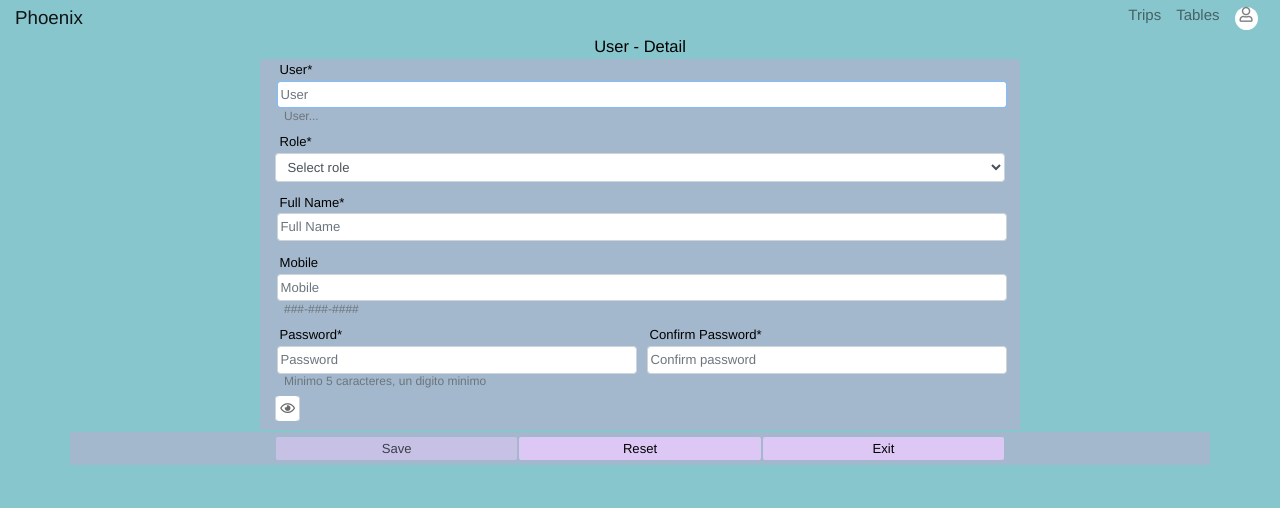
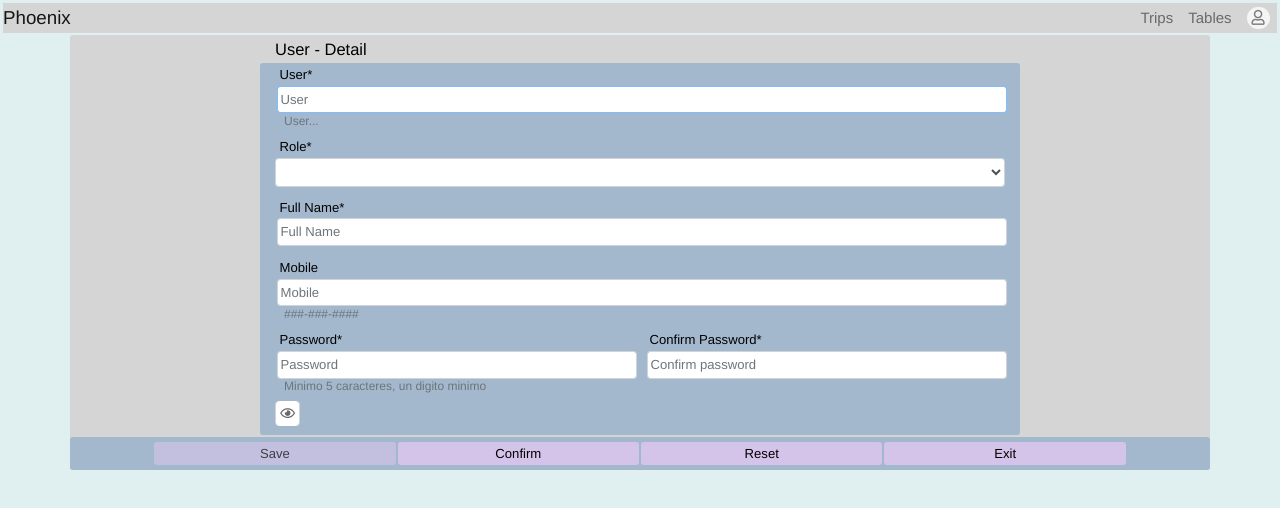
Before and after one commit to JoseRobert/TripTruckFront, a Vue app: page /detailUser in a window 1280 px wide. Shown: the top 508 px of the page. Built offline with nearby package versions, Linux system fonts and the light colour scheme.

Commit message:
Mejorando las tablas

```diff
--- a/src/App.vue
+++ b/src/App.vue
@@ -1,6 +1,6 @@
 <template>
-  <div id="app" class='container-fluid'>
-    <nav id='Menu' class="navbar navbar-expand-sm navbar-light bg-light justify-content-center">
+  <div id="app" class='container-fluid sticky-top '>
+    <nav id='Menu' class="navbar navbar-expand-sm navbar-light bg-light menu justify-content-center">
 
       <router-link class="navbar-brand" to="/">Phoenix</router-link>
 
@@ -8,7 +8,7 @@
         <span class="navbar-toggler-icon"></span>
       </button>
       <div class="collapse navbar-collapse justify-content-end" id="navbarNav">
-          <ul class="navbar-nav ">
+          <ul class="navbar-nav">
             <li class="nav-item">
               <router-link class="nav-link" to="/trips">Trips</router-link>
                <div></div>
@@ -24,6 +24,7 @@
           </ul>
       </div>
     </nav>
+    <!-- Router view -->
     <transition name=''>
       <router-view/>
     </transition>
@@ -57,17 +58,21 @@ export default {
 
 <style scoped>
 :root {
-    --padding: 0.15rem;
-    --bgMenus: rgb(121, 162, 167);
+  --padding: 0.3rem;
+  /* --bgMenus: rgb(121, 162, 167); */
 }
 
-  #Menu {
-    background-color: var(--bgMenus) !important;
+.navbar-brand {
+  padding-left: var(--padding) !important;
+}
+.navbar {
  padding: var(--padding);
-    height: 2rem;
 }
-  .navbar-brand {
-    padding: var(--padding);
+.navbar-nav {
+  display: flex;
+  justify-content: center;
+  align-items:baseline;
+
 }
 .nav-item {
   padding: var(--padding);
--- a/src/assets/css/index.css
+++ b/src/assets/css/index.css
@@ -3,25 +3,28 @@
 @charset "UTF-8";
 
 /* @import url('Fonts: https://fonts.googleapis.com/css?family=???'); */
-/* @import url(theme_1.css); */
+@import url(sweetalert2.css);
 
 :root {
     /*  Main  */
-    --background-main: rgb(136, 198, 206) ;
-    --background-content: rgb(99, 82, 82) ;
+    --background-main: rgb(224, 239, 240);
     --color-main: black;
-    --border-radius: 0.13rem;
+
+    --background-content: rgb(99, 82, 82);
+    --border-radius: 0.20rem;
     /* --border-main:
     --border-content:  */
 
     /*  Menu NavBar */
-    --background-menu: #BD0219;
+    --background-menu: rgb(213, 213, 213);
     --font-color: #cbd5db;
-    --brand-color: rgb(121, 136, 119) ;
+    --brand-color: rgb(121, 136, 119);
     /* #5f788a */
     /* #485A75 */
     /*  SubMenu Nav */
 
+
+    /*  Content */
     --colorTitle: black;
 
     /*  Buttons  */
@@ -80,17 +83,23 @@ body {
 div, form {
     border-radius: var(--border-radius) !important;
 }
+#app {
+   padding: 0 1px;
+   height: 99vh;
+    /* display: flex;
+    justify-content: center;
+    align-items: center; */
+}
 /* Container de Componentes */
-.ctn_1 {
+/* .ctn_1 {
     background-color: rgb(238, 236, 236);
     padding: 0.1rem 0.3rem;
-}
+} */
 
 .titleProps {
     font-size: 1.1rem;
-    margin: 0.3rem;
+    margin: 0.4rem 0;
     color: var(--colorTitle);
-    text-align: center;
 }
 /* End Componentes */
 .icon_ctn {
@@ -99,10 +108,11 @@ div, form {
     justify-content: center;
 }
 .icon_user {
-    width: 23px;
-    height: 23px;
+    width: 1.53rem;
+    height: 1.53rem;
     border-radius: 50%;
-    background-color: white;
+    line-height: 1.53rem;
+    background-color: whitesmoke;
     text-align: center;
 
 }
@@ -122,18 +132,45 @@ div, form {
 .router-link-active + div {
     display: block;
     width: 100%;
-    height: 0.10rem;
-    /* border-bottom: 2px solid black; */
+    height: 0.30rem;
     border-bottom-width: 1.3px;
     border-bottom-style: solid;
     border-bottom-color: white;
-    /* color: inherit; */
-
 }
 /*  Menu - navbar */
+.menu, .subMenu {
+    background-color: var(--background-menu) !important;
+    margin: 0.133rem;
+    padding: 0.134rem;
+    height: 2rem;
+}
+/*  SubMenu - nav */
+.subMenu {
+    background-color: var(--background-menu) !important;
 
-/*  SubMenu - nav */
-
+    /* height: 2rem; */
+}
+/*  Content */
+.content {
+    background-color: rgb(213, 213, 213);
+    /* display: flex;
+    justify-content: center;
+    align-items: center; */
+    /* margin: 2px; */
+}
+/*  Tablas */
+.table_1 {
+    color: kaki !important;
+    /* padding: 5px !important; */
+    /* border: 1px solid red !important; */
+    /* width: 90%; */
+}
+.table_1 tbody tr {
+  height: 1rem !important;
+}
+.table_1 tbody td {
+    padding: 0 4px !important
+}
 /* Botones */
 .btnProp {
     background-color: var(--btnBackground);
@@ -162,7 +199,7 @@ div, form {
 /* ----------- component -------------------------- */
 /*  Button */
 .btn_1  {
-    background-color: rgb(220, 199, 245) !important;
+    background-color: rgb(213, 196, 233) !important;
     color: black;
     border: 0.1rem 0.2rem;
     padding: 0.07rem 0.2rem;
@@ -197,7 +234,6 @@ div, form {
 
 /*  Small devices (landscape phones, 576px and up) */
 @media (min-width: 576px) { /* sm */
-
     html {
         font-size: 13px;
     }
@@ -215,12 +251,10 @@ div, form {
         /* background-color: salmon;   */
 
     }
-
 }  /*  End md */
 
 /* Large devices (desktops, 992px and up) */
 @media (min-width: 992px) {  /* lg */
-
     html {
         font-size: 15px;
     }
--- a/src/assets/js/index.js
+++ b/src/assets/js/index.js
@@ -3,7 +3,6 @@
 console.log('index.js');
 
 // var path = window.location.pathname;   // HTML name current
-var ALERT_TIME = 3000;
 
 function start(){
    console.log('start()') ;
--- a/src/components/detailUser.vue
+++ b/src/components/detailUser.vue
@@ -1,14 +1,14 @@
 //  detailUser.vue
 <template>
-    <div class='container'>
-        <div class='titleProps'>User - Detail</div>
+    <div class='container content'>
         <div class="row d-flex justify-content-center">
+            <div class='titleProps col-12 col-lg-8'>User - Detail</div>
             <div id='msgForm' class='col-12 col-lg-8 msg_form' v-if="msg_view">Message</div>
             <form id='formUser' class='col-12 col-lg-8 formBase' onsubmit="return false;" novalidate autocomplete="nope" data-btnEnable='btnSave'>
                 <div class="form-row">
                     <div class="col form-group">
                         <label for="username" class="formControlLabel">User*</label>
-                        <input type="text" name="username" class="form-control form-control-sm" id="user" placeholder="User"
+                        <input type="text" name="username" v-model="record.username" class="form-control form-control-sm" id="user" placeholder="User"
                                 @input="input($event.target)" pattern="^[a-zA-Z]{1}[a-z0-9-_]{1,9}$" required autofocus>
                         <small id="userError" class="form-text text-muted">User... </small>
                     </div>
@@ -16,7 +16,7 @@
                 <div class="form-row">
                     <div class="col form-group">
                         <label for="role" class="formControlLabel">Role*</label>
-                        <select name="role" class="form-control form-control-sm" id="role" placeholder="Role" required>
+                        <select name="role" v-model="record.role" class="form-control form-control-sm" id="role" placeholder="Role" required>
                             <option value="">Select role</option>
                             <option value="Manager">Manager</option>
                             <option value="Driver">Driver</option>
@@ -28,7 +28,7 @@
                 <div class="form-row">
                     <div class="col form-group">
                         <label for="name" class="formControlLabel">Full Name*</label>
-                        <input type="text" name='name' class="form-control form-control-sm" id="name" placeholder="Full Name"
+                        <input type="text" name='name' v-model="record.name" class="form-control form-control-sm" id="name" placeholder="Full Name"
                             @input="input($event.target)" pattern="^[A-Z]{1}[a-zA-Z -]{1,25}$" required>
                         <small id="nameError" class="form-text text-muted"></small>
                     </div>
@@ -36,7 +36,7 @@
                 <div class="form-row">
                     <div class="col form-group">
                         <label for="phone" class="formControlLabel">Mobile</label>
-                        <input type="tel" name='phone' class="form-control form-control-sm" id="phone" placeholder="Mobile"
+                        <input type="tel" name='phone' v-model="record.phone" class="form-control form-control-sm" id="phone" placeholder="Mobile"
                             @input="input($event.target)" pattern="^(?:(?:\+?1\s*(?:[.-]\s*)?)?(?:\(\s*([2-9]1[02-9]|[2-9][02-8]1|[2-9][02-8][02-9])\s*\)|([2-9]1[02-9]|[2-9][02-8]1|[2-9][02-8][02-9]))\s*(?:[.-]\s*)?)?([2-9]1[02-9]|[2-9][02-9]1|[2-9][02-9]{2})\s*(?:[.-]\s*)?([0-9]{4})(?:\s*(?:#|x\.?|ext\.?|extension)\s*(\d+))?$">
                         <small id="mobileError" class="form-text text-muted">###-###-####</small>
                     </div>
@@ -44,13 +44,13 @@
                 <div class="form-row row">
                     <div class="col-6 form-group">
                         <label for="password" class="formControlLabel">Password*</label>
-                        <input type="password" name='password' class="form-control form-control-sm" id="password" placeholder="Password"
+                        <input type="password" name='password' v-model="record.password" class="form-control form-control-sm" id="password" placeholder="Password"
                                 @input="input($event.target)" pattern="^[A-Za-z]{4,}[0-9]{1,4}$" required>
                         <small id="passwordError" class="form-text text-muted">Minimo 5 caracteres, un digito minimo</small>
                     </div>
                     <div class="col-6 form-group">
                         <label for="repassword" class="formControlLabel">Confirm Password*</label>
-                        <input type="password" name='repassword' class="form-control form-control-sm" id="repassword" placeholder="Confirm password"
+                        <input type="password" name='repassword' v-model="record.repassword" class="form-control form-control-sm" id="repassword" placeholder="Confirm password"
                         @input="input($event.target)" pattern="^[A-Za-z]{4,}[0-9]{1,4}$" required>
                         <small id="repasswordError" class="form-text text-muted"></small>
                     </div>
@@ -64,10 +64,12 @@
 
                 </div>
             </form>
+
         </div>
         <div class='row btns_crud d-flex justify-content-center'>
-            <div class='col-12 col-lg-8 d-flex justify-content-center'>
+            <div class='col-xs-12 col-lg-8 d-flex justify-content-center'>
                 <button id='btnSave' class="col-4 btn btn-sm btn_1 col" disabled @click="sendForm()">Save</button>
+                <button class="col-4 btn btn-sm btn_1 col" @click="confirmForm()">Confirm</button>
                 <button class="col-4 btn btn-sm btn_1 col" @click="resetForm()">Reset</button>
                 <button class="col-4 btn btn-sm btn_1 col" @click="exitForm()">Exit</button>
             </div>
@@ -80,61 +82,80 @@ console.log('detailUser.vue');
 
 var idForm = 'formUser';
 
-import { mapState, mapMutations, mapActions } from 'vuex';
+import { mapState, mapMutations, mapActions, mapGetters } from 'vuex';
+
 import { evalInput, evalForm, seePassword } from '@/assets/js/form';
+
 import Swal from 'sweetalert2';
+let optAlert = require('../assets/json/opt_swal2.json');
+const swal2 = Swal.mixin(optAlert);
 
 export default {
+    // self : this,
     name: 'detailUser',
     data() {
         return {
-             msg_view : false
+            msg_view : false,
         }
     },
-    computed: {
-        ...mapState(['users','crud','record'])
-        // ...mapActions(['getUsers']),
+    computed: { // Expone state al template
+        ...mapState(['users','crud','record']),
+        // ...mapGetters(['']),
+        crud: function(){
+            return this.$store.state.crud;
+        }
     },
     methods: {
+        // ...mapActions(['']),
+        // ...mapMutations(['']),
         sendForm: function(){
             console.log('sendForm');
             // Validacion de form
             let objForm =  document.getElementById(idForm);
 
-            if (evalForm( !idForm ) ) {
+            if ( evalForm( !idForm ) ) {
                 console.log( 'Error.');
                 return
             }else{
-                if( objForm.password.value == objForm.repassword.value){
-                    //objForm.submit();
-                    // alert('Successful');
-                }else{
-                    alert('Claves no son iguales');
+                if( objForm.password.value != objForm.repassword.value ){
+                    swal2.fire({title: 'Verificacion de Formulario', text:'Claves no son iguales!'});
+                    return;
                 }
             }
             // Verificar el id (username) - msgError
             if ( existUser(objForm) ) {
                 console.log('Existe user name?');
+                return;
             }
             // Configurar obj. Form: metodo (post, put, delete)
             let formData = new FormData (objForm);
+            conaole.dir(formData);
+            let formMethod =''
+            if( this.crud == 'C' ) formMethod = 'POST';
+            if( this.crud == 'U' ) formMethod = 'PUT';
+            if( this.crud == 'D' ) formMethod = 'DELETE';
+            formData.append('method', formMethod);
 
 
             // Fetch - msgError
             // msg-Success
 
             // Leer todos los usuarios (users[])
+
             // Mostrar view Users
         },
         resetForm: function(){
             document.getElementById(idForm).reset();
+        },
+        confirmForm: function(){
+            conole.log('confirmForm()');
         },
         exitForm: function(){
             console.log('exitForm()');
             this.$router.push('/users');
         },
         input: function(self){
-            console.log('evalInput method.')
+            // console.log('evalInput method.')
             evalInput(self);
         },
         see_pw: function(self, names){
@@ -149,18 +170,22 @@ export default {
                 body: objForm
             };
             let data = await fetch(url, options);
-            let rpta = await data.json();
-
+            let res = await data.json();
+            return res;
+        },
+        test: function(){
+            console.log('test()');
+            console.log(this.crud);
         }
     },
+    // Hooks
     created: function(){
         console.log('form.User.created()');
         // this.$store.dispatch('getUsers');
     },
     mounted: function(){
         console.log('form.User.mounted()');
-    // console.log('crud:', crud);
-
+        // this.test();
     },
     destroyed: function(){
         console.log('form.User.destroyed()');
--- a/src/main.js
+++ b/src/main.js
@@ -10,9 +10,7 @@ import store from './store/store.js';
 
 require('@/assets/js/index.js');
 require('@/assets/css/index.css');
-
-//import { evalInput, evalForm, test  } from '@/assets/js/form';
-// console.log('---------');
+require('@/assets/css/table.css');
 
 // Vue.use(VueGlobalVariable, {
 //   $ALERT_TIME : 3000
--- a/src/store/store.js
+++ b/src/store/store.js
@@ -87,7 +87,7 @@ export default new Vuex.Store({
     trip: function(id){
       // Un Trip con una estructura factorizada
 
-      return [];
+      return users[0];
     }
   }
 })
```
Also changed, not shown: src/assets/css/sweetalert2.css (+27 -18 lines), src/assets/css/table.css (+3 -4 lines), src/assets/json/opt_swal2.json (+9 -3 lines), src/views/Login.vue (+22 -11 lines), src/views/Tables.vue (+7 -6 lines), src/views/Users.vue (+22 -18 lines). Lines whose indentation alone changed are shown as unchanged.
